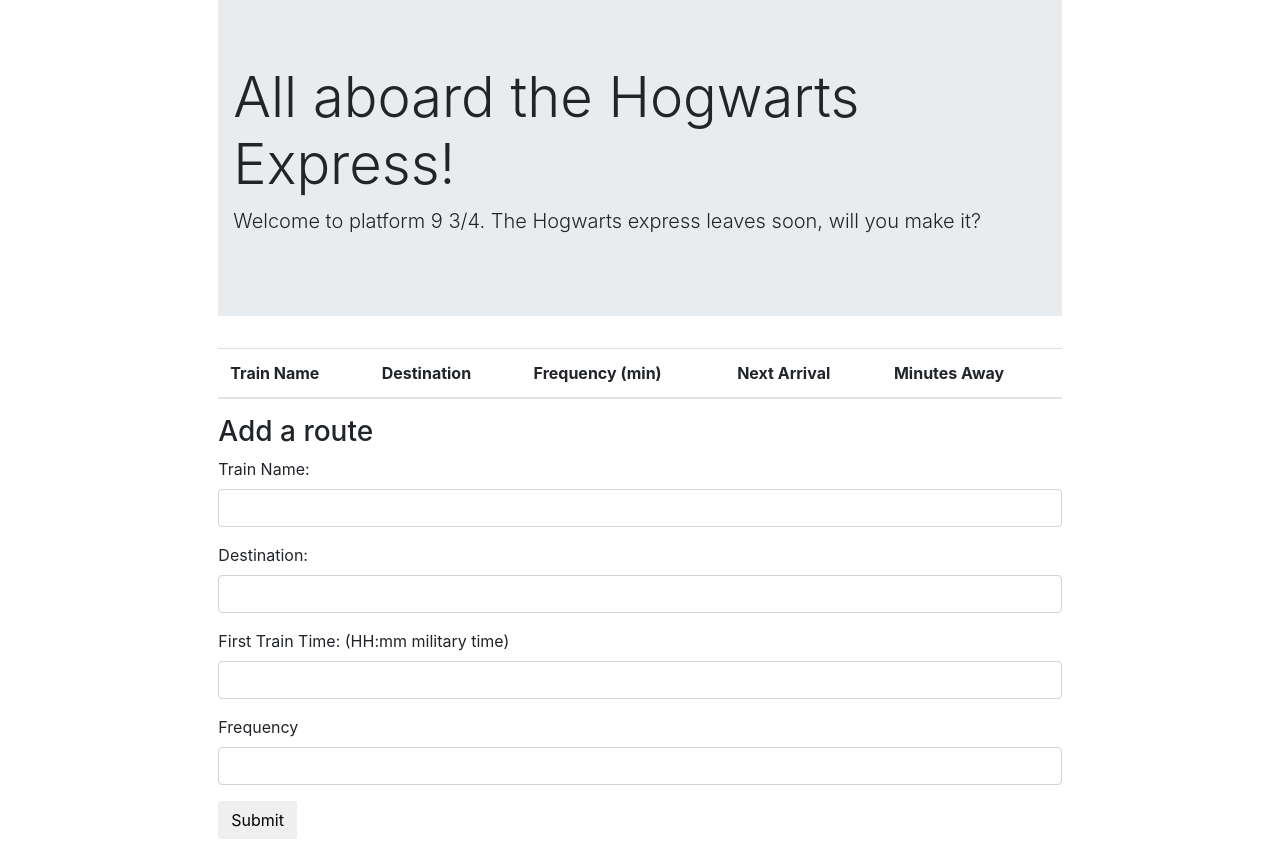
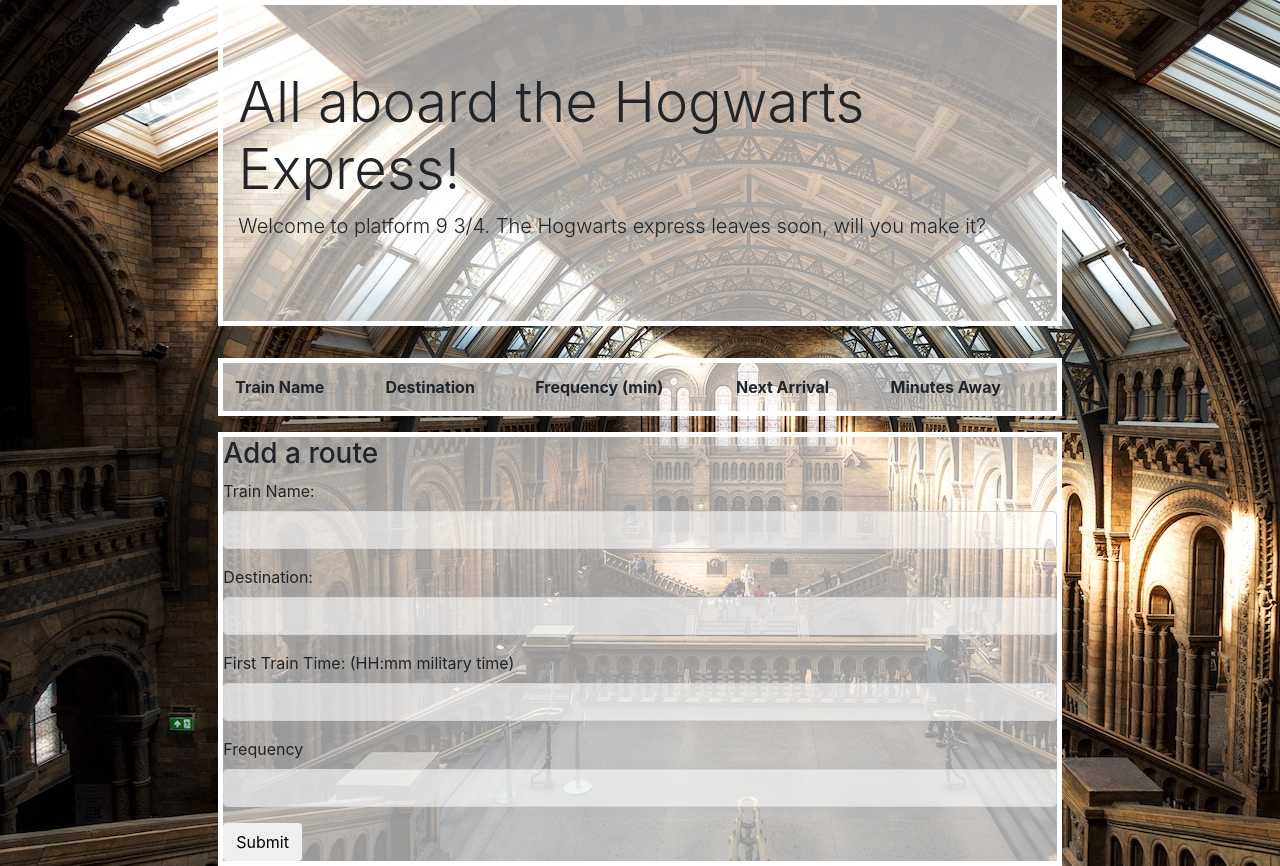
Before and after one commit to sdrosi/firebase_train, a plain HTML site: page index.html in a window 1280 px wide. Before the commit the page ends 839 px from the top, so only its background shows below. Drawn offline with nearby package versions, Linux system fonts and the light colour scheme; no server answers; a web font is replaced by a local one.

Commit message:
some styling

```diff
--- a/assets/css/style.css
+++ /dev/null
@@ -1,3 +0,0 @@
-.jumbotron-fluid {
-    background-color: black;
-}
--- /dev/null
+++ b/assets/style.css
@@ -0,0 +1,23 @@
+.everything {
+    background-image: url("train.jpg");
+}
+
+.jumbotron-fluid {
+    background-color: rgba(255, 255, 255, 0.6);
+    border:5px solid #ffffff;
+}
+
+.table-striped {
+    background-color: rgba(255, 255, 255, 0.6);
+    border:5px solid #ffffff;
+}
+
+.panel-default {
+    background-color: rgba(255, 255, 255, 0.6);
+    border:5px solid #ffffff;
+}
+
+.form-control {
+    background-color: rgba(255, 255, 255, 0.6);
+
+}
--- a/index.html
+++ b/index.html
@@ -4,10 +4,10 @@
     <meta charset="UTF-8">
     <title>Firebase Train App</title>
     <link rel="stylesheet" href="https://maxcdn.bootstrapcdn.com/bootstrap/4.0.0/css/bootstrap.min.css" integrity="sha384-Gn5384xqQ1aoWXA+058RXPxPg6fy4IWvTNh0E263XmFcJlSAwiGgFAW/dAiS6JXm" crossorigin="anonymous">
+    <link rel="stylesheet" type="text/css" href="assets/style.css">
     <link href="https://fonts.googleapis.com/css?family=News+Cycle" rel="stylesheet">
-    <link ref="stylesheet" type="text/css" href="assets/css/style.css">
 </head>
-<body>
+<body class="everything">
 
     <div class="row">
         <div class="col-lg-2"></div>
```
Also changed, not shown: assets/train.jpg (added), 1 other file.
